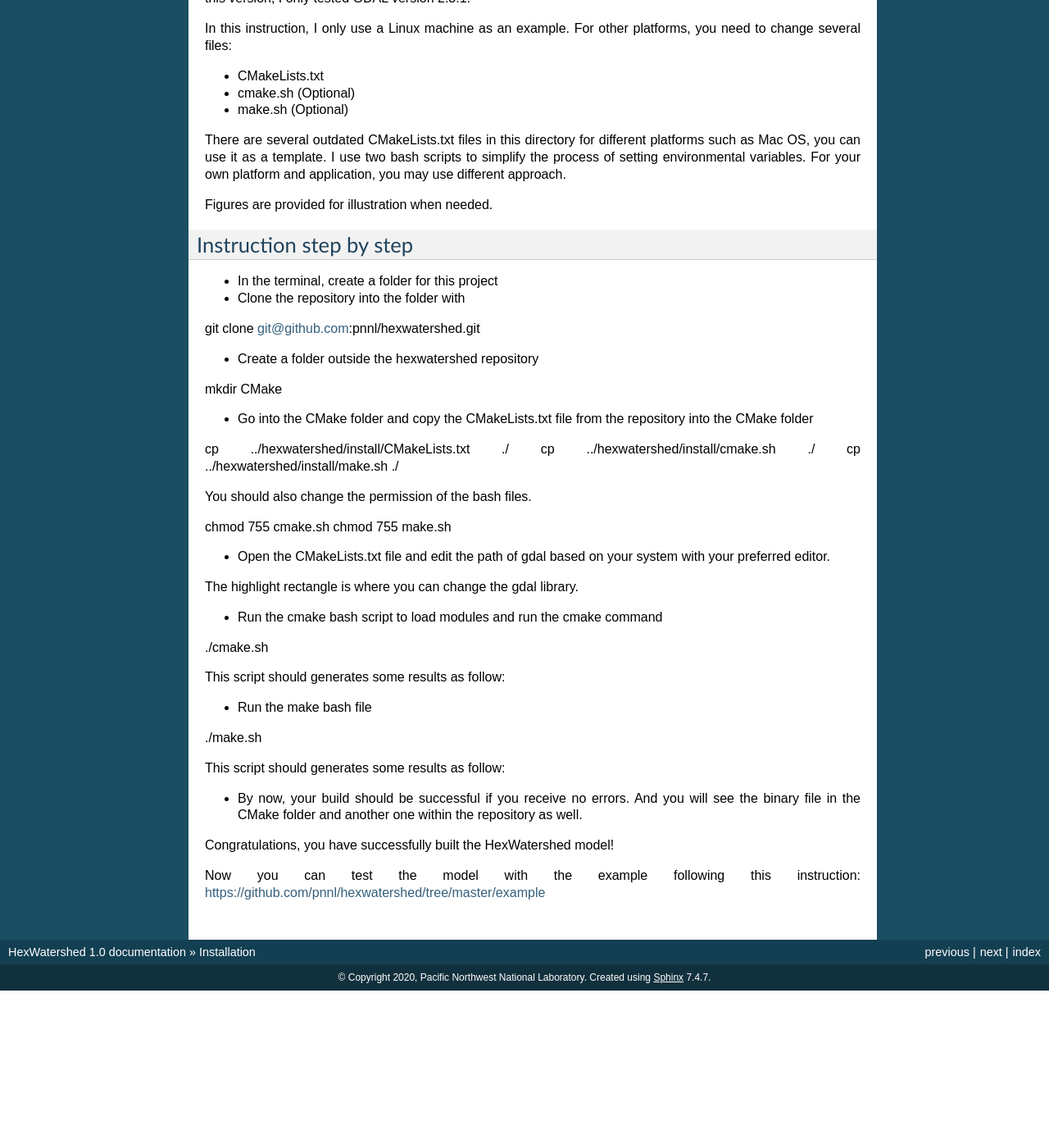
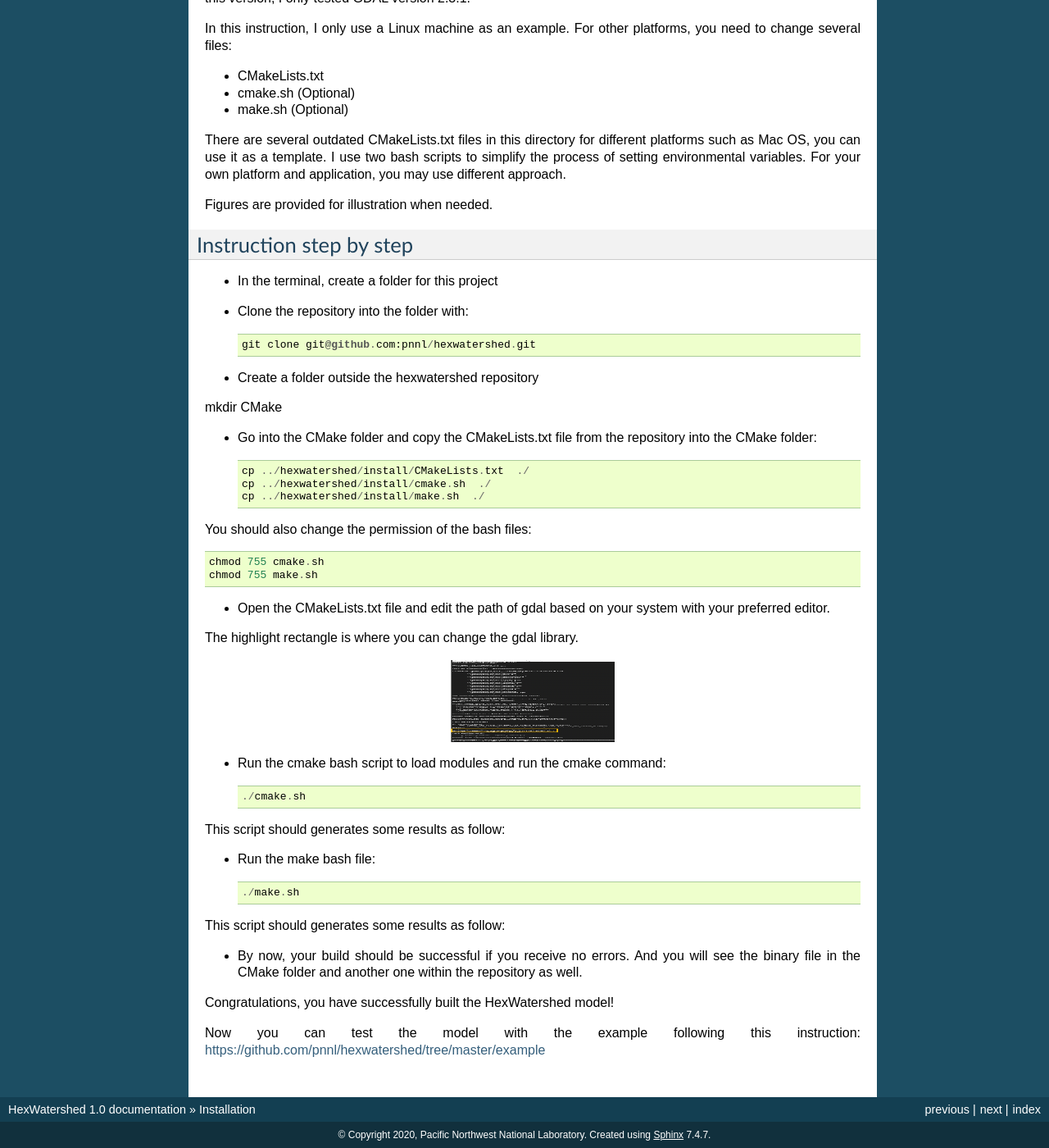
Before and after one commit to pnnl/hexwatershed, a Sphinx documentation site: the page built from doc/installation.rst, in a window 1280 px wide and 1400 px high, scrolled down 787 px. Shown: the whole window at 82% size. Built offline with Sphinx 7.4.7, drawn with Linux system fonts in a browser that asks for light colours; before the commit the page ends 1995 px from its top, so only the background shows below that; some of the changed lines change nothing that is shown.

Commit message:
add figure to rst

```diff
--- a/AUTHORS.rst
+++ b/AUTHORS.rst
@@ -1,5 +1,6 @@
+=======
 Authors
--------
+=======
 
 * Chang Liao
 * Teklu Tesfa
--- a/HISTORY.rst
+++ b/HISTORY.rst
@@ -1,5 +1,7 @@
+=======
 History
-========
+=======
 
 2017-05-12: Design
+
 2020-04-12: Publish
--- a/doc/installation.rst
+++ b/doc/installation.rst
@@ -52,39 +52,45 @@ Instruction step by step
 ------------------------
 
 - In the terminal, create a folder for this project
-- Clone the repository into the folder with
+- Clone the repository into the folder with::
 
-git clone git@github.com:pnnl/hexwatershed.git
+    git clone git@github.com:pnnl/hexwatershed.git
 
 - Create a folder outside the hexwatershed repository
 
 mkdir CMake
 
-- Go into the CMake folder and copy the CMakeLists.txt file from the repository into the CMake folder
+- Go into the CMake folder and copy the CMakeLists.txt file from the repository into the CMake folder::
 
-cp ../hexwatershed/install/CMakeLists.txt  ./
-cp ../hexwatershed/install/cmake.sh  ./
-cp ../hexwatershed/install/make.sh  ./
+    cp ../hexwatershed/install/CMakeLists.txt  ./
+    cp ../hexwatershed/install/cmake.sh  ./
+    cp ../hexwatershed/install/make.sh  ./
 
-You should also change the permission of the bash files.
+You should also change the permission of the bash files::
 
-chmod 755 cmake.sh
-chmod 755 make.sh
+    chmod 755 cmake.sh
+    chmod 755 make.sh
 
 - Open the CMakeLists.txt file and edit the path of gdal based on your system with your preferred editor.
 
 The highlight rectangle is where you can change the gdal library.
 
-- Run the cmake bash script to load modules and run the cmake command
+.. image:: https://github.com/pnnl/hexwatershed/blob/master/install/figure/cmakelists.png
+    :width: 200px
+    :align: center
+    :height: 100px
+    :alt: alternate text
 
-./cmake.sh
+- Run the cmake bash script to load modules and run the cmake command::
+
+    ./cmake.sh
 
 
 This script should generates some results as follow:
 
-- Run the make bash file
+- Run the make bash file::
 
-./make.sh
+    ./make.sh
 
 
 This script should generates some results as follow:
```
Also changed, not shown: 7 other files.
